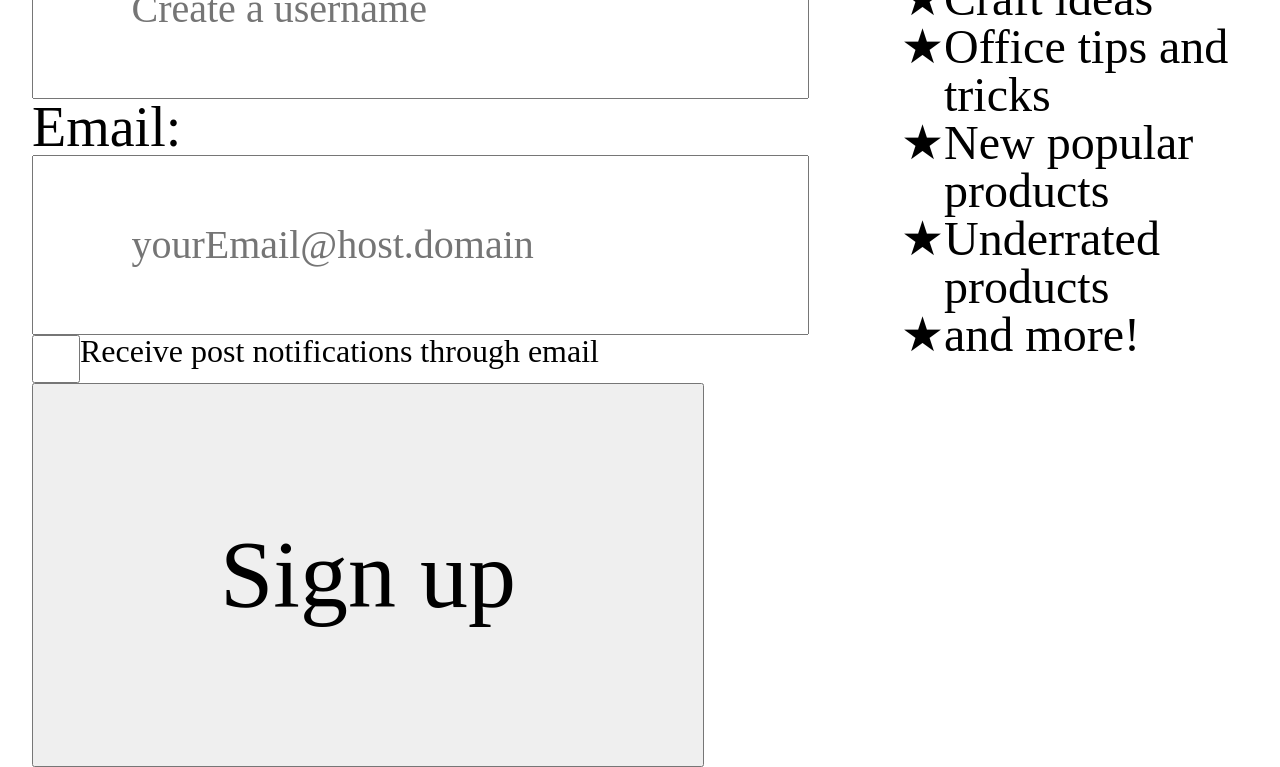
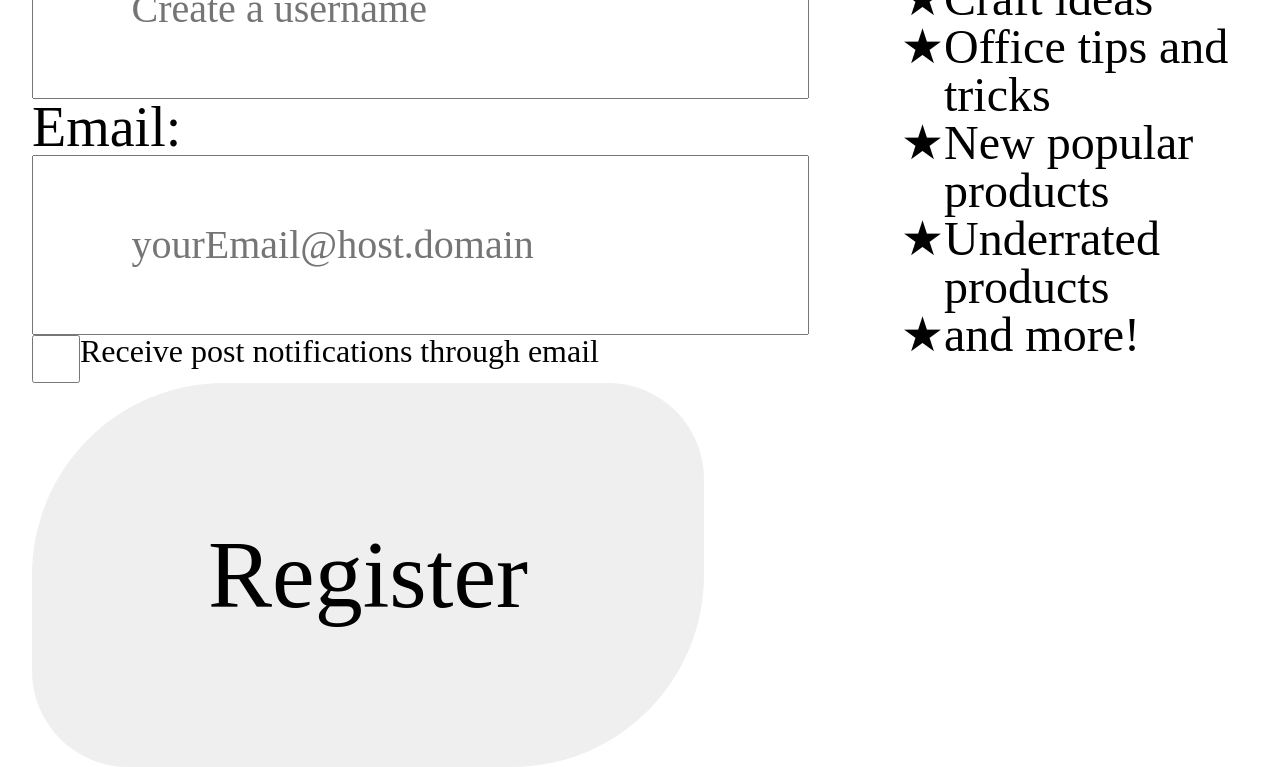
Before and after one commit to itmd362spring24/project1, a plain HTML site: page index.html in a window 1280 px wide. Shown: the part 745-1512 px from the top of the page. Drawn offline with Linux system fonts and the light colour scheme.

Commit message:
trying border style for sign up button. also renamed it to register

```diff
--- a/css/style.css
+++ b/css/style.css
@@ -83,4 +83,6 @@ input[type="submit"] {
   height: 4em;
   width: 7em;
   font-size: 6em;
+  border-style: none;
+  border-radius: 2em 1em;
 }
--- a/index.html
+++ b/index.html
@@ -31,7 +31,7 @@
         <label>Email:</label>
           <input type="email" name="email_box" placeholder="yourEmail@host.domain">
         <input type="checkbox" name="email_notifs"><label for="email_notifs">Receive post notifications through email</label>
-        <input type="submit" name="subscribe" value="Sign up">
+        <input type="submit" name="subscribe" value="Register">
       </form>
     </main>
   </body>
```
